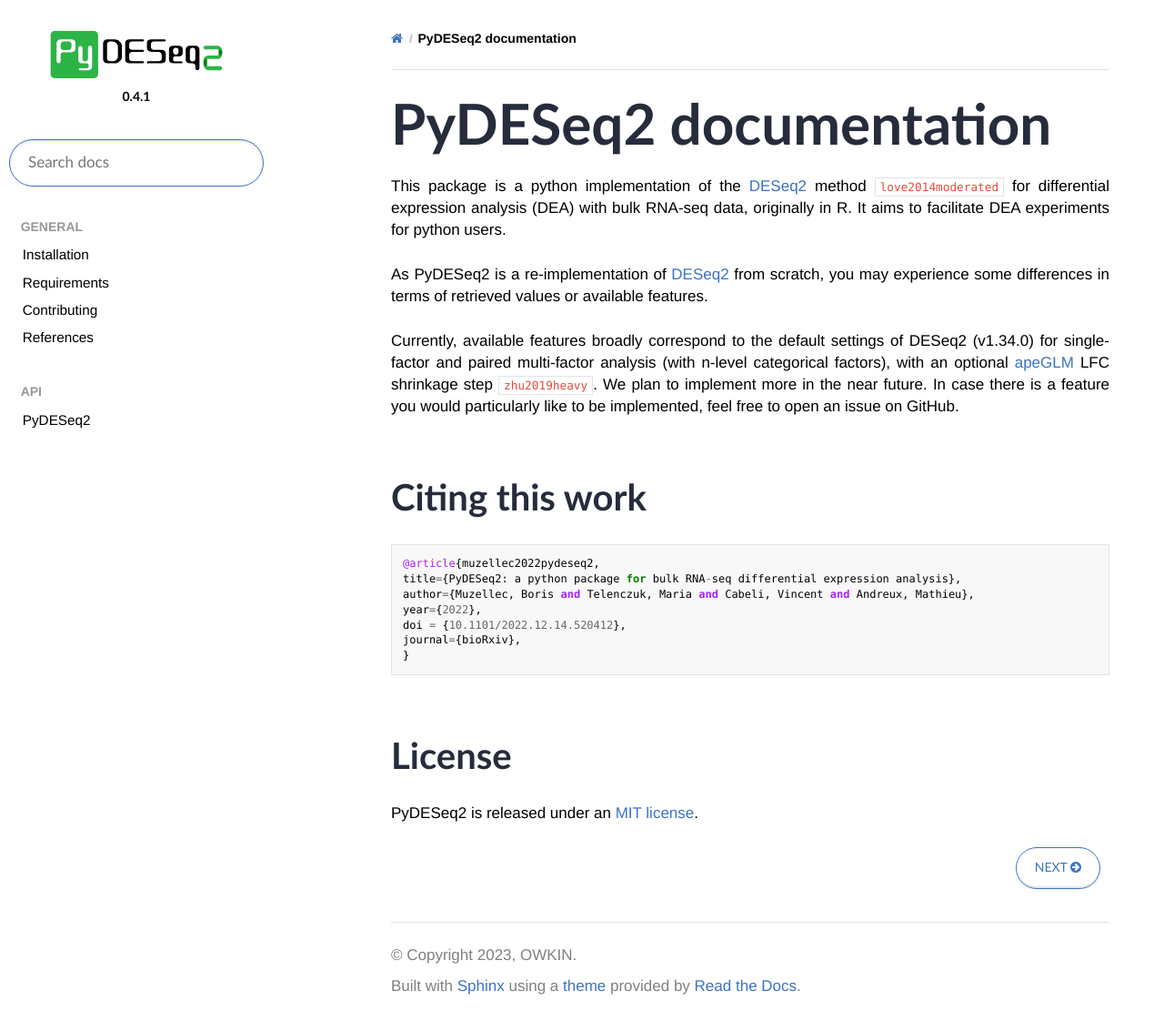
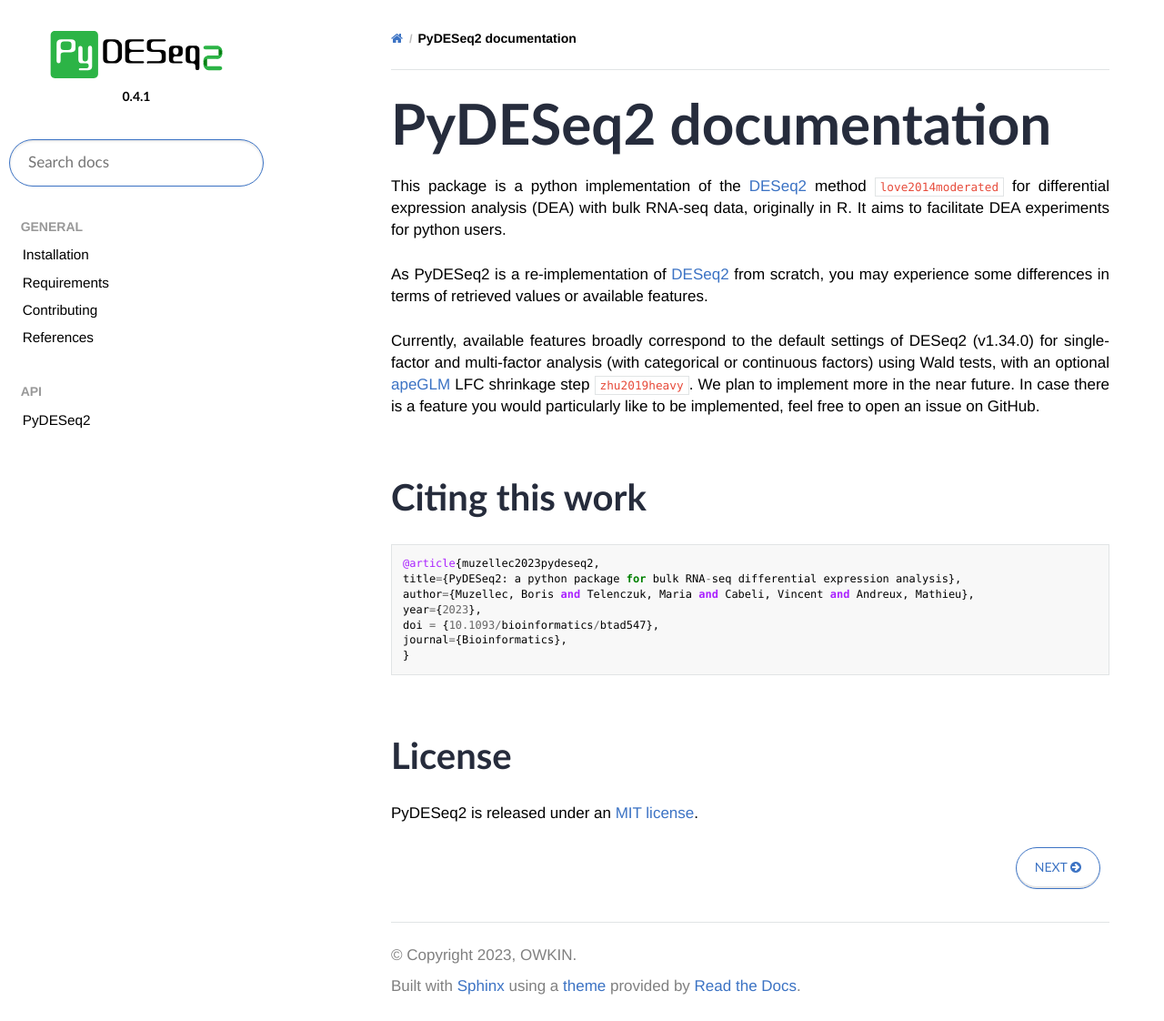
Before and after one commit to owkin/PyDESeq2, a Sphinx documentation site: the page built from docs/source/index.rst, in a window 1280 px wide and 1122 px high. Shown: the whole window at 91% size. Built offline with Sphinx 7.4.7 and the Read the Docs theme 2.0.0, drawn with Linux system fonts in a browser that asks for light colours; some web fonts are replaced; pages that are not in the unit, such as notebooks, are missing from menus; cross-references to code outside the pages are shown as plain code.

Commit message:
docs: update frontpage with latest features and Bioinformatics paper ref (#200)

```diff
--- a/docs/source/index.rst
+++ b/docs/source/index.rst
@@ -15,7 +15,7 @@ As PyDESeq2 is a re-implementation of `DESeq2 <https://bioconductor.org/packages
 from scratch, you may experience some differences in terms of retrieved values or available features.
 
 Currently, available features broadly correspond to the default settings of DESeq2 (v1.34.0) for single-factor and
-paired multi-factor analysis (with n-level categorical factors), with an
+multi-factor analysis (with categorical or continuous factors) using Wald tests, with an
 optional `apeGLM <https://academic.oup.com/bioinformatics/article/35/12/2084/5159452>`_ LFC shrinkage step
 :cite:p:`zhu2019heavy`. We plan to implement more in the near future. In case there is a feature you would particularly
 like to be implemented, feel free to open an issue on GitHub.
@@ -26,12 +26,12 @@ Citing this work
 
 ::
 
-   @article{muzellec2022pydeseq2,
+   @article{muzellec2023pydeseq2,
    title={PyDESeq2: a python package for bulk RNA-seq differential expression analysis},
    author={Muzellec, Boris and Telenczuk, Maria and Cabeli, Vincent and Andreux, Mathieu},
-   year={2022},
-   doi = {10.1101/2022.12.14.520412},
-   journal={bioRxiv},
+   year={2023},
+   doi = {10.1093/bioinformatics/btad547},
+   journal={Bioinformatics},
    }
 
 License
```
